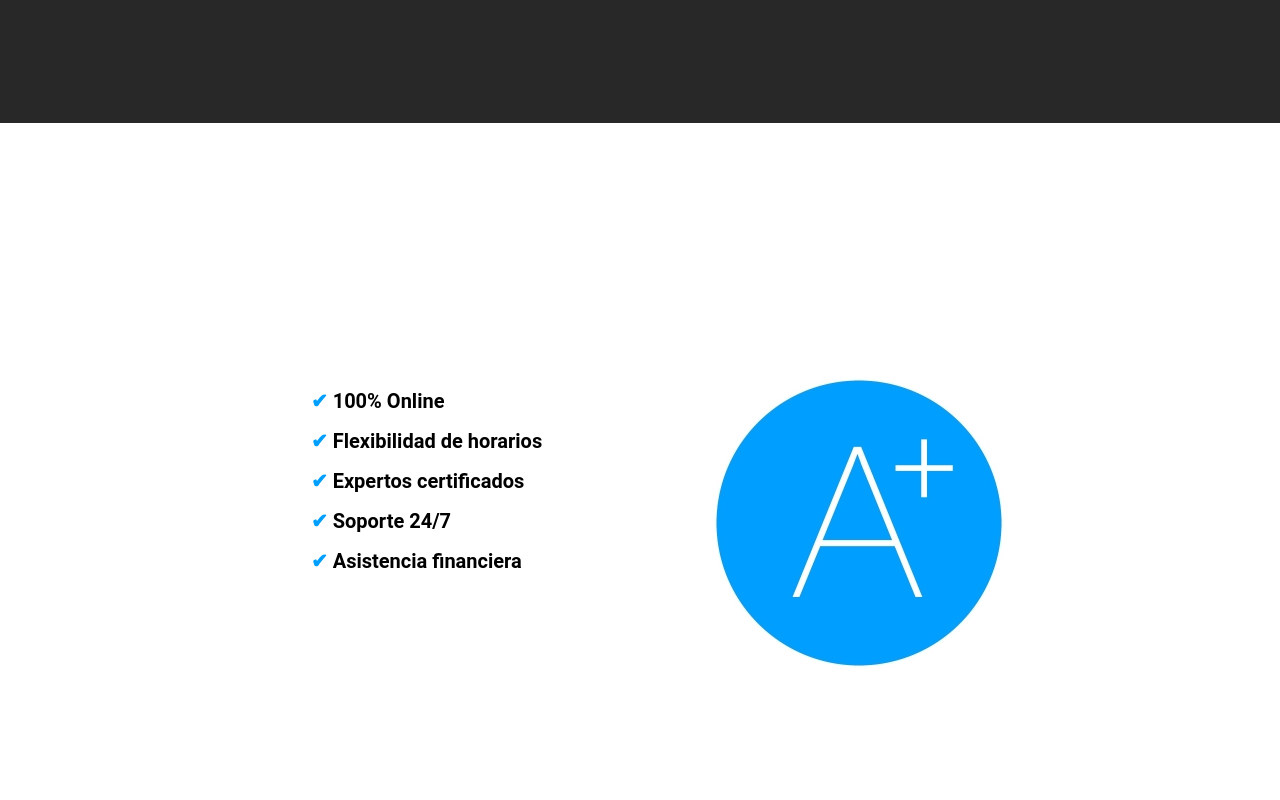
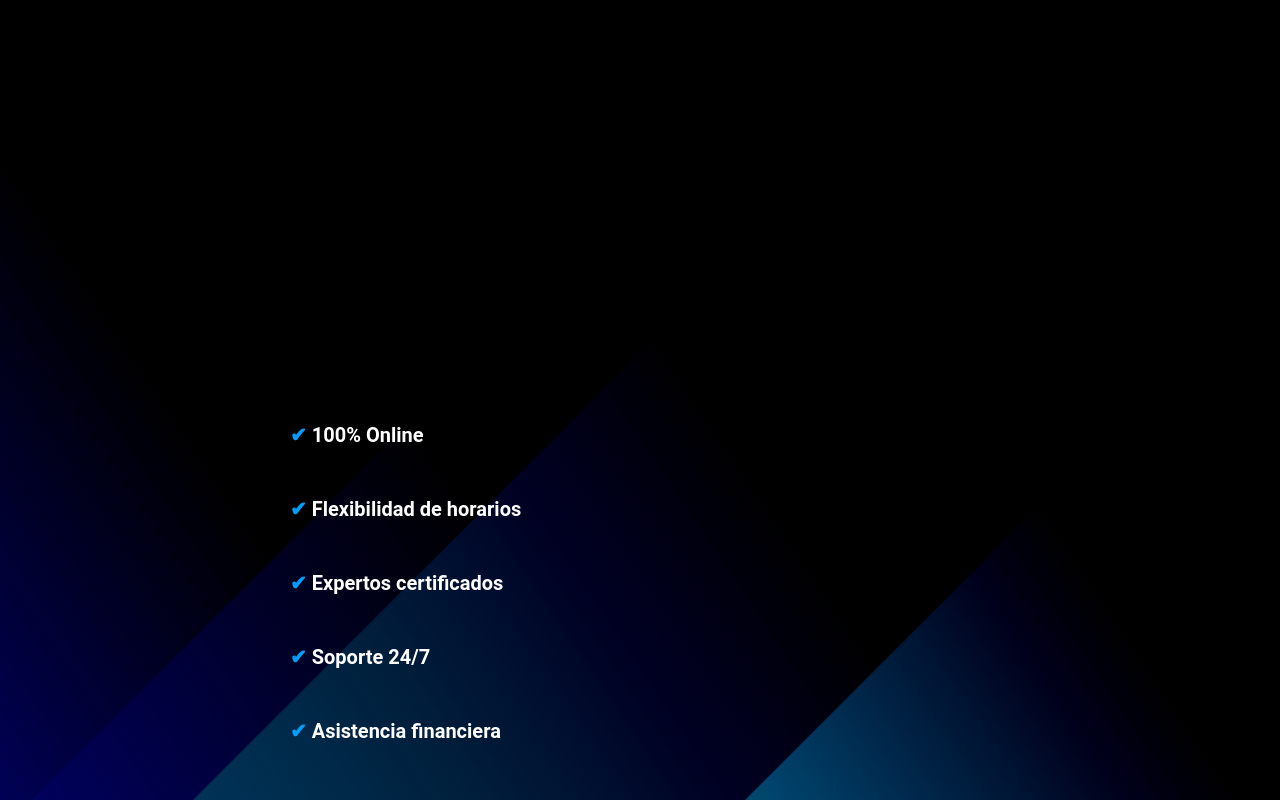
Before and after one commit to Sting9654/Learn-it.github.io, a plain HTML site: page index.html in a window 1280 px wide. Shown: the part 2460-3260 px from the top of the page. Drawn offline with Linux system fonts and the light colour scheme.

Commit message:
Add files via upload

```diff
--- a/index.css
+++ b/index.css
@@ -102,9 +102,11 @@ header a:hover{
 #hero button{
     font-size: 1.75em;
 }
+
 #somos .texto{
     color: #FFFF;
 }
+
 #somos{
     background-repeat:no-repeat ;
     background-image: linear-gradient(
@@ -122,7 +124,14 @@ header a:hover{
 }
 
 #Nuestros-Cursos{
-    background-color: rgb(40,40,40);
+    background-repeat:no-repeat ;
+    background-image: linear-gradient(
+        0deg,
+        rgba(0,0,0,0.5),
+        rgba(0,0,0,0.5))
+    ,url(media/background\ cards.jpg);
+    background-size: cover;
+    background-position: center;
     color: white;
     text-align: center;
 }
@@ -178,27 +187,26 @@ header a:hover{
 }
 
 #caracteristicas {
-    background-color: #FFFF;
+    background-repeat:no-repeat ;
+    background-image: linear-gradient(
+        0deg,
+        rgba(0,0,0,0.5),
+        rgba(0,0,0,0.5))
+    ,url(media/background-backward.jpg);
+    background-size: cover;
+    background-position: center;
     padding: 250px;
-    margin: 0%;
 }
 
 
 #caracteristicas .container{
-    display: flex;
-    flex-direction: row;
+    align-items: center center;
+    margin: auto;
 }
 
-#caracteristicas img{
-    padding-left: 125px;
-}
-
-#caracteristicas div{
-   justify-content: space-around;
-}
 #caracteristicas li{
-    margin: 16px 0px;
-    color: black;
+    margin: 50px 0px;
+    color: #FFFF;
     font-weight: bold;
 }
 
@@ -208,29 +216,23 @@ header a:hover{
     font-weight: bold;
 }
 
-#caracteristicas span{
-    color: #009EFF;
-}
-
 #final{
     background-repeat: no-repeat;
-    display: flex;
-    flex-direction: column;
-    justify-content: center;
     align-items: center;
     text-align: center;
-    background-color: rgb(40,40,40);
     background-image: linear-gradient(
         0deg,
         rgba(0,0,0,0.5),
         rgba(0,0,0,0.5)
-    ),url("media/background-2.jpeg");
+    ),url("media/background\ cards.jpg");
     color: white;
     height: 70vh;
 }
 
 #final h2{
     font-size: 7vw;
+    margin: 0%;
+    padding: 75px;
 }
 
 #final button{
@@ -238,13 +240,17 @@ header a:hover{
 }
 
 footer{
-    background-color: rgb(230,230,230);
+    background-image: linear-gradient(
+        0deg,
+        rgba(0,0,0,0.5),
+        rgba(0,0,0,0.5)
+    ),url("media/Background-footer.jpg");
 }
 
 footer p{
     margin: 0;
     padding: 12px;
-    color: rgb(100,100,100);
+    color: #FFFF;
 }
 
 footer .container{
@@ -381,10 +387,6 @@ footer .container{
 }
 
 @media (min-width: 1200px) {
-    #caracteristicas{
-
-    }
-
     #caracteristicas span{
         color: #009EFF;
     }
--- a/index.html
+++ b/index.html
@@ -55,19 +55,13 @@
 
     <section id="caracteristicas">
         <div class="container">
-            <div>
-                <ul>
-                    <li><span>✔</span> 100% Online</li>
-                    <li><span>✔</span> Flexibilidad de horarios</li>
-                    <li><span>✔</span> Expertos certificados</li>
-                    <li><span>✔</span> Soporte 24/7</li>
-                    <li><span>✔</span> Asistencia financiera</li>
-                 </ul>
-            </div>
-
-            <div>
-                <img src="media/A certified.jpg">
-            </div>
+            <ul>
+                <li><span class="color-acento">✔</span> 100% Online</li>
+                <li><span class="color-acento">✔</span> Flexibilidad de horarios</li>
+                <li><span class="color-acento">✔</span> Expertos certificados</li>
+                <li><span class="color-acento">✔</span> Soporte 24/7</li>
+                <li><span class="color-acento">✔</span> Asistencia financiera</li>
+            </ul>
         </div>
     </section>
 
```
Also changed, not shown: media/Background-footer.jpg (added), media/background cards.jpg (added), media/background-backward.jpg (added).
